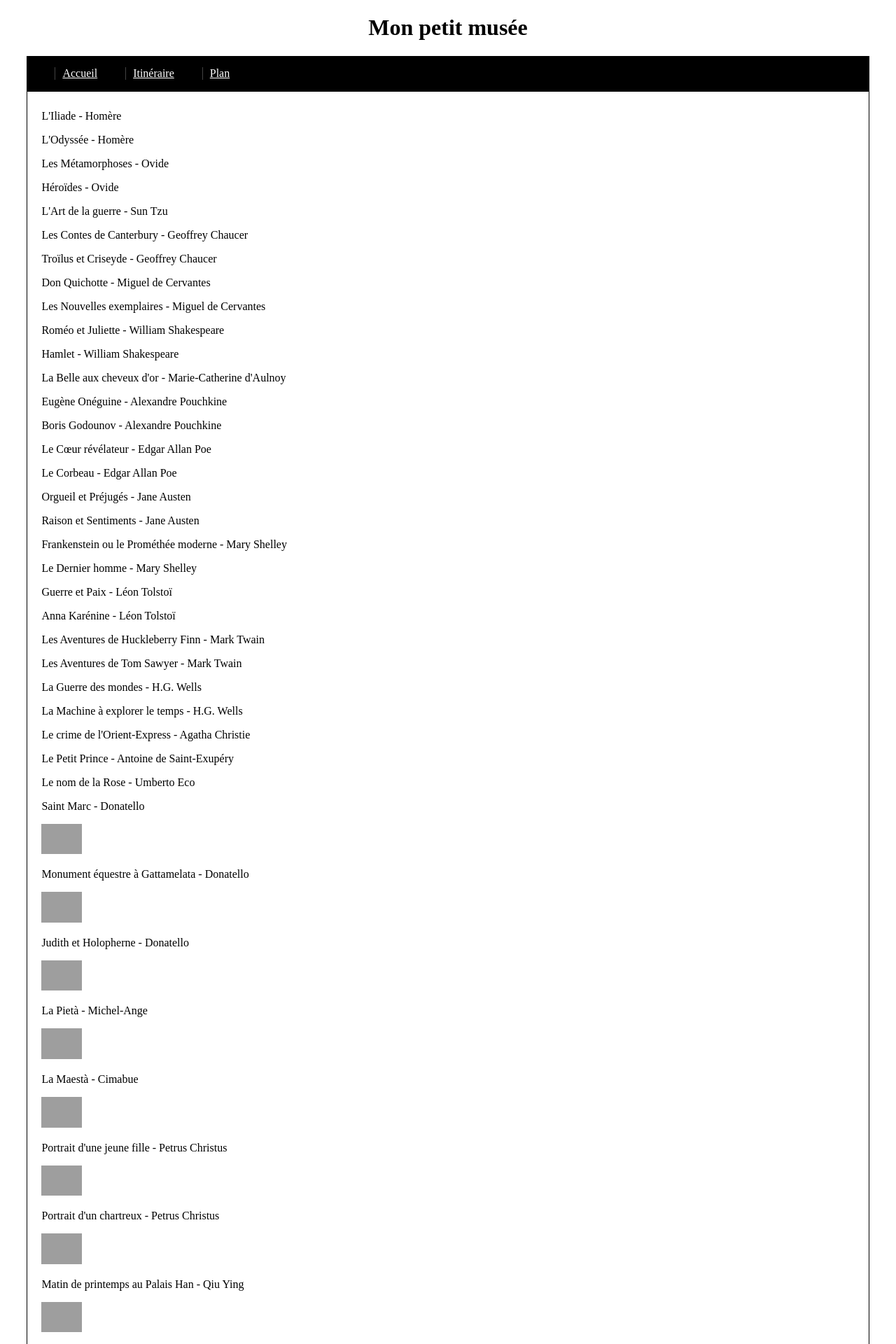
After one commit to mtellene/ProjetMusee, a Flask app: page /itineraire in a window 1280 px wide. The commit adds this page. Shown: the top 1920 px of the page at 70% size. Run offline with Flask 2, Linux system fonts and the light colour scheme; grey boxes are pictures that could not be loaded.

Commit message:
ajout de la page itineraire, faut faire l'affichage des oeuvres

```diff
--- a/app.py
+++ b/app.py
@@ -1,6 +1,6 @@
 from flask import Flask, render_template
 
-from init import init_db, remplir_table_oeuvre
+from init import init_db, remplir_table_oeuvre, recuperer_les_oeuvres
 
 app = Flask(__name__)
 
@@ -12,5 +12,10 @@ def index():
     return render_template("index.html")
 
 @app.route('/plan')
-def hello():
+def plan():
     return render_template("plan.html")
+
+@app.route('/itineraire')
+def itineraire():
+    oeuvres_liste = recuperer_les_oeuvres()
+    return render_template("itineraire.html", oeuvres_liste = oeuvres_liste)
--- a/db/oeuvres.json
+++ b/db/oeuvres.json
@@ -397,7 +397,7 @@
          "Artiste": "Vincent van Gogh",
          "Titre": "Le Café de nuit",
          "Salle": "Peinture_du_18-19e_siecle",
-         "Representation": "https://commons.wikimedia.org/wiki/File:Vincent_Willem_van_Gogh_076.jpg"
+         "Representation": "https://upload.wikimedia.org/wikipedia/commons/5/5e/Vincent_Willem_van_Gogh_076.jpg"
       },
       {
          "Type": "Peinture",
@@ -600,7 +600,7 @@
          "Artiste": "Inconnu",
          "Titre": "Hallebarde",
          "Salle": "Objets_de_la_Renaissance",
-         "Representation": "https://static.wikia.nocookie.net/assassinscreed/images/1/18/ACU_Hallebarde_en_croissant.png/revision/latest"
+         "Representation": "https://avalonfrance.com/image/cache/data/14_Z-01_LRG_so-600x840.jpg"
       },
       {
          "Type": "Artefact",
--- a/static/style.css
+++ b/static/style.css
@@ -77,3 +77,7 @@ cite {
   margin-left: 5%;
   margin-right: 5%;
 }
+
+.miniature {
+  max-width: 5%;
+}
--- /dev/null
+++ b/templates/itineraire.html
@@ -0,0 +1,36 @@
+<!doctype html>
+<html lang="fr">
+    <head>
+		    <meta charset="utf-8">
+        <link rel="stylesheet" href="static/style.css" media="all" type="text/css"/>
+		    <title>Mon petit musée</title>
+	  </head>
+    <body id="body">
+
+		    <header id="header">
+		        <h1>Mon petit musée</h1>
+        </header>
+
+		    <main id="main">
+
+			    <nav id="menu">
+			        <ul id="list_menu">
+                  <li><a href="/">Accueil</a></li>
+					        <li><a href="itineraire">Itinéraire</a></li>
+                  <li><a href="plan">Plan</a></li>
+				      </ul>
+			    </nav>
+
+			    <section id="container">
+            {% for oeuvre in oeuvres_liste %}
+              <div class="item">
+                <p> {{oeuvre[2]}} - {{oeuvre[1]}} </p>
+                {% if oeuvre[4] |length != 0 %}
+                  <img class="miniature" src="{{oeuvre[4]}}"/>
+                {% endif %}
+              </div>
+            {% endfor %}
+			     </section>
+		    </main>
+     </body>
+</html>
```
